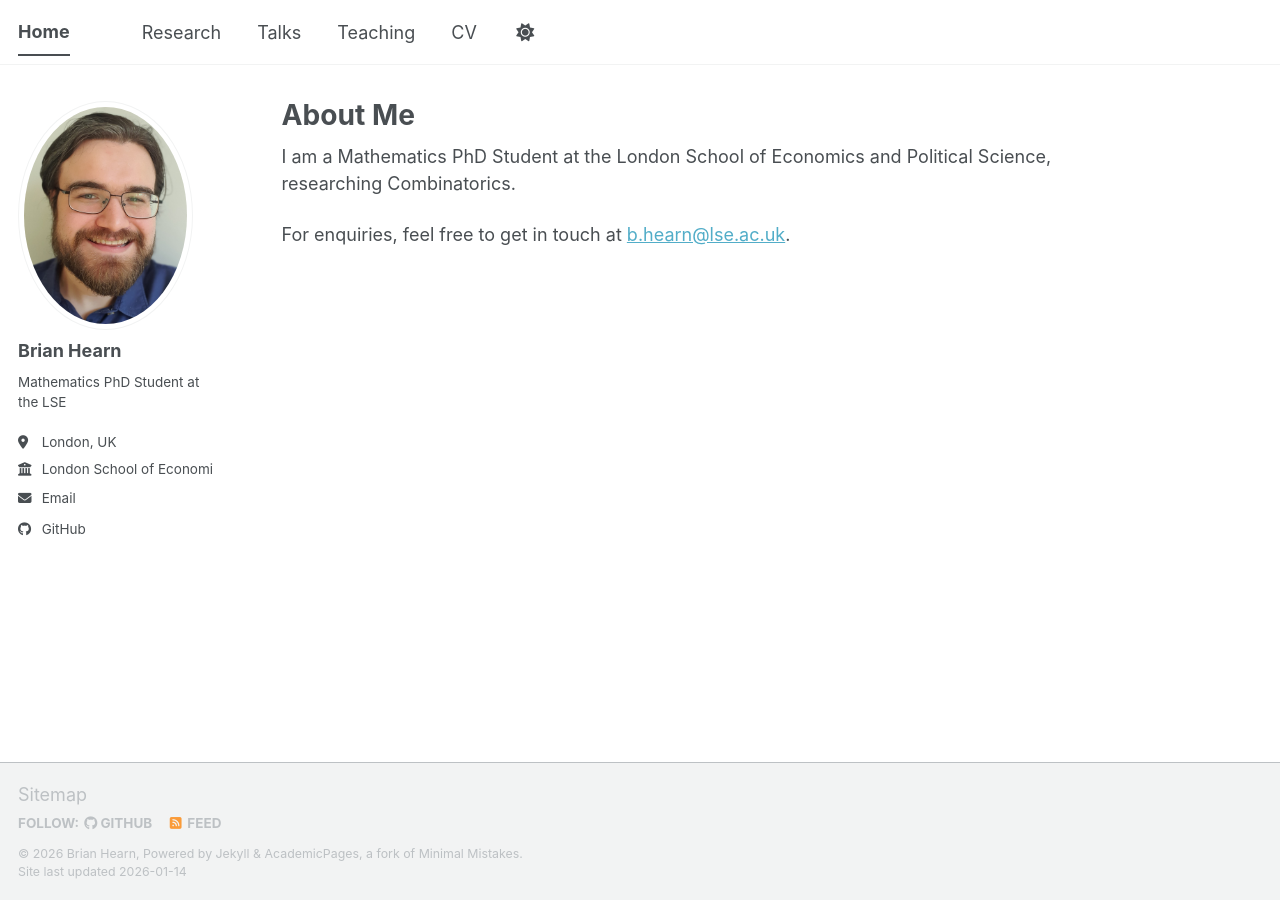
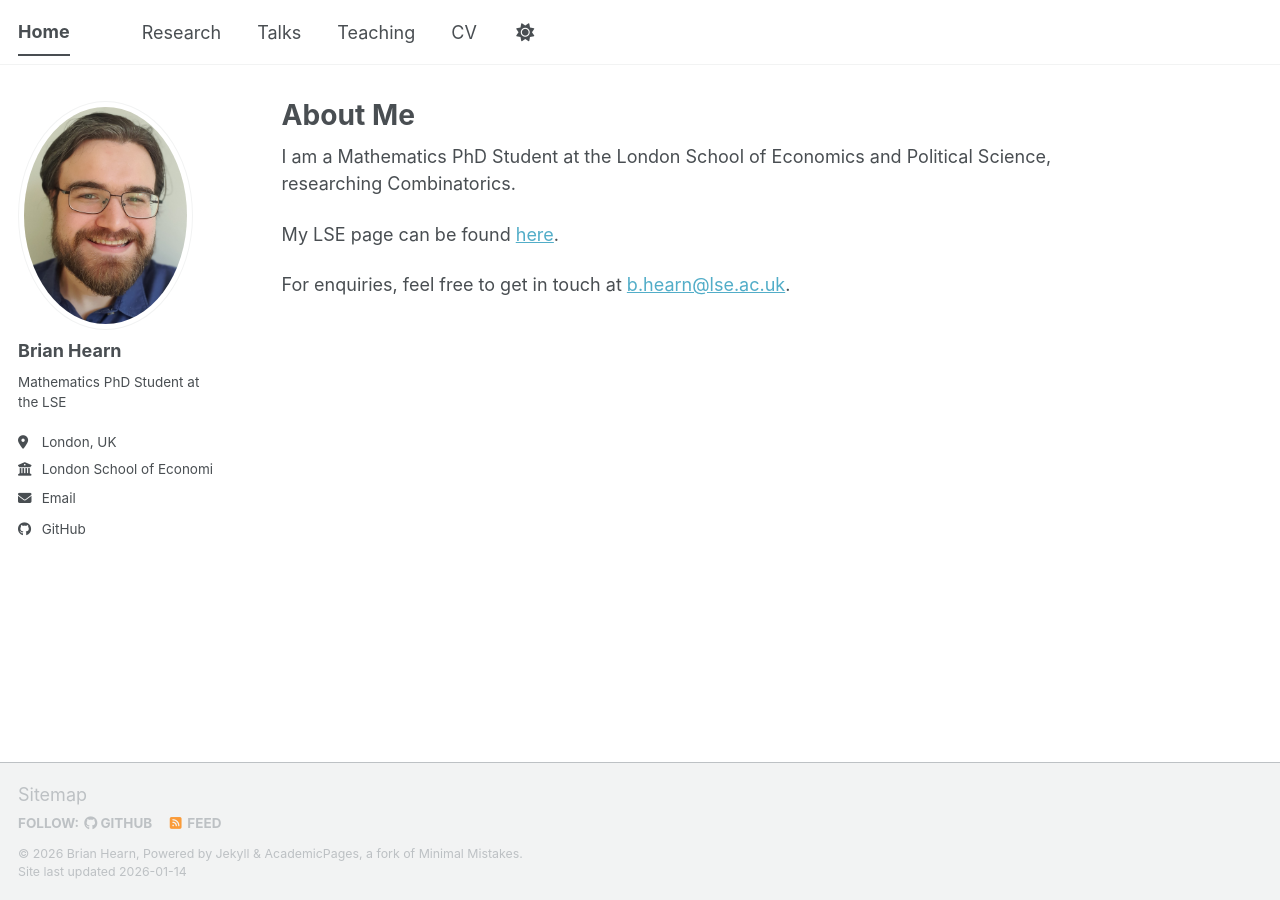
Before and after one commit to brian-hearn/brian-hearn.github.io, a Jekyll site: the page built from _pages/about.md, in a window 1280 px wide. Built offline with Jekyll 4.4.1, drawn with Linux system fonts in a browser that asks for light colours; a script bundle is joined from its source files by our own code; library files that are not in the unit come from our copies.

Commit message:
feat: more changes

```diff
--- a/_pages/about.md
+++ b/_pages/about.md
@@ -8,6 +8,8 @@ redirect_from:
 ---
 
 I am a Mathematics PhD Student at the London School of Economics and Political Science, researching Combinatorics.
+
+My LSE page can be found <a href="https://www.lse.ac.uk/people/brian-hearn">here</a>.
 
 For enquiries, feel free to get in touch at <a href="mailto:b.hearn@lse.ac.uk">b.hearn@lse.ac.uk</a>.
 
```
